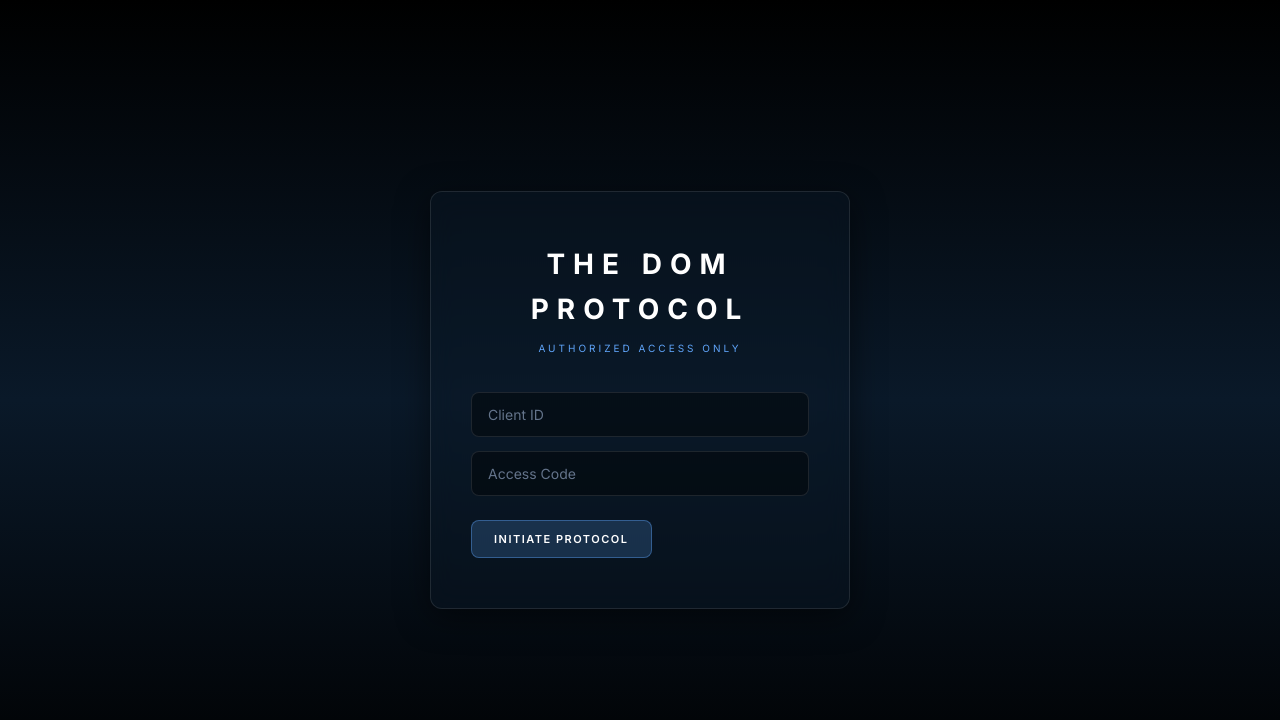
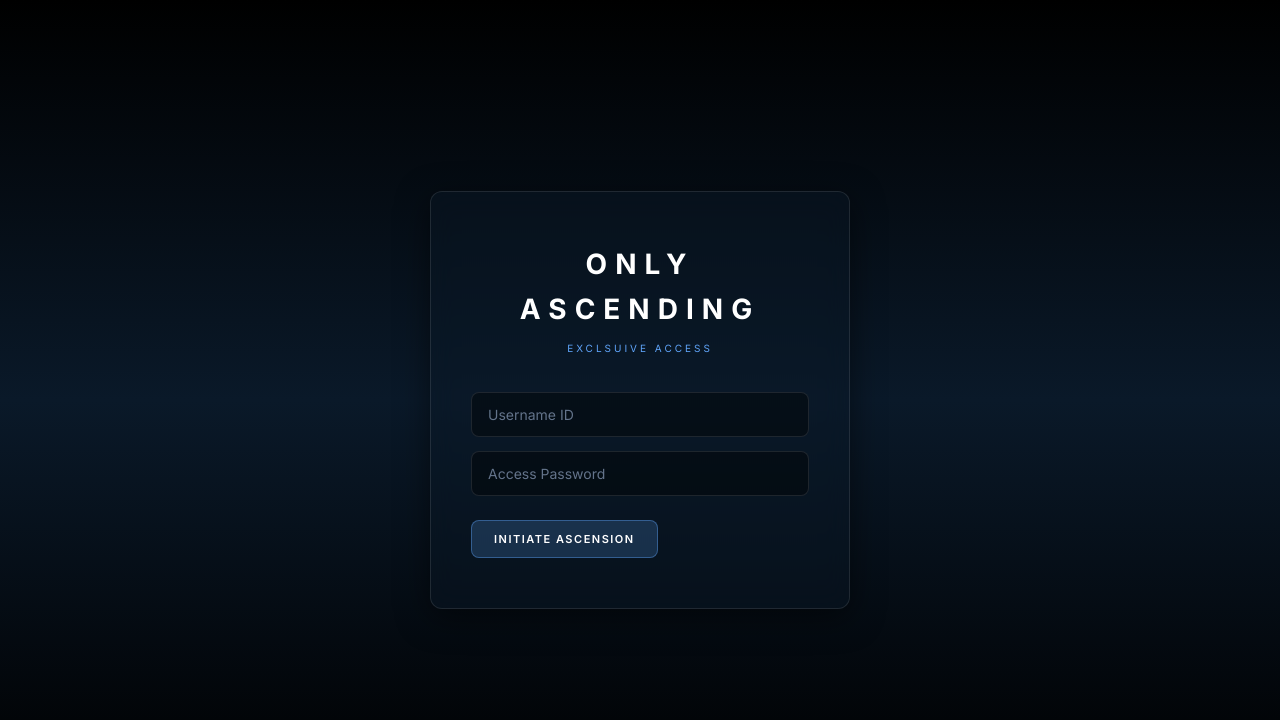
Before and after one commit to XI0X-Dev/only-ascending, a website: page index.html in a window 1280 px wide. Drawn offline with Linux system fonts and the light colour scheme.

Commit message:
Update index.html

```diff
--- a/index.html
+++ b/index.html
@@ -3,7 +3,7 @@
 <head>
   <meta charset="UTF-8">
   <meta name="viewport" content="width=device-width, initial-scale=1.0">
-  <title>THE DOM PROTOCOL</title>
+  <title>ONLY ASCENDING</title>
   <link rel="preconnect" href="https://fonts.googleapis.com">
   <link rel="preconnect" href="https://fonts.gstatic.com" crossorigin>
   <link href="https://fonts.googleapis.com/css2?family=Inter:wght@300;400;500;600;700&display=swap" rel="stylesheet">
@@ -21,23 +21,23 @@
   <!-- Login Screen -->
   <div id="loginScreen" class="login-container">
     <div class="login-glass">
-      <div class="protocol-logo">THE DOM PROTOCOL</div>
-      <div class="login-subtitle">AUTHORIZED ACCESS ONLY</div>
+      <div class="protocol-logo">ONLY ASCENDING</div>
+      <div class="login-subtitle">EXCLSUIVE ACCESS</div>
       <div class="input-group-vertical">
         <input
           type="text"
           id="usernameInput"
-          placeholder="Client ID"
+          placeholder="Username ID"
           class="glass-input"
         >
         <input
           type="password"
           id="passwordInput"
-          placeholder="Access Code"
+          placeholder="Access Password"
           class="glass-input"
         >
       </div>
-      <button onclick="verifyPassword()" class="glass-button primary">INITIATE PROTOCOL</button>
+      <button onclick="verifyPassword()" class="glass-button primary">INITIATE ASCENSION</button>
       <div id="loginError" class="error-text"></div>
     </div>
   </div>
@@ -47,7 +47,7 @@
 
     <!-- Header -->
     <div class="header">
-      <div class="protocol-logo-small">THE DOM PROTOCOL</div>
+      <div class="protocol-logo-small">ONLY ASCENDING</div>
       <button onclick="logout()" class="glass-button ghost">TERMINATE SESSION</button>
     </div>
 
```
